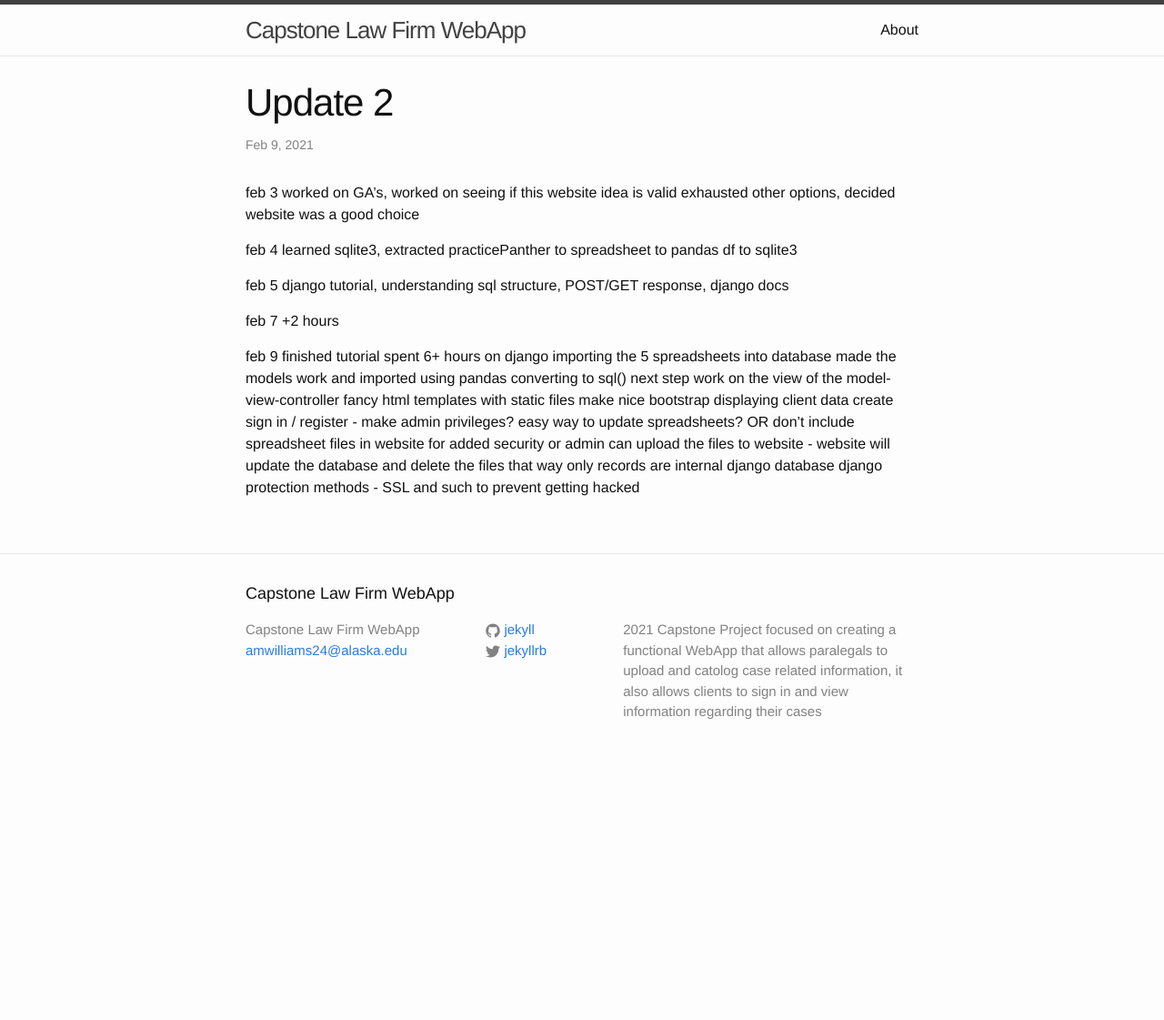
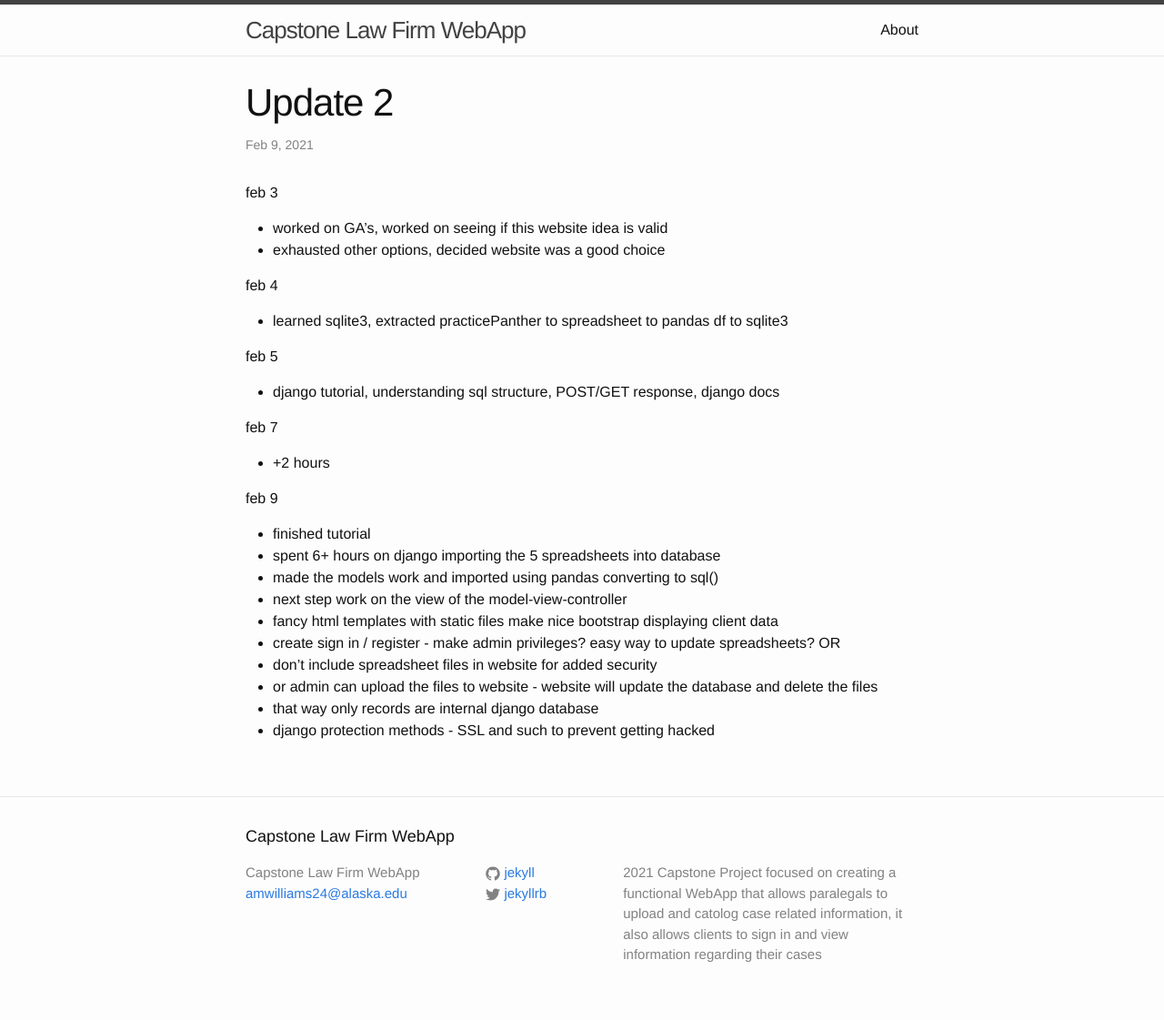
Before and after one commit to GuitarMusashi616/GuitarMusashi616.github.io, a Jekyll site: the page built from _posts/2021-02-09-Update 2.markdown, in a window 1280 px wide. Shown: the whole page at 91% size. Built offline with Jekyll 4.4.1, drawn with Linux system fonts in a browser that asks for light colours; our own code applies the rules of GitHub Pages for plain Markdown files; before the commit the page ends 900 px from its top, so only the background shows below that.

```diff
--- a/_posts/2021-02-09-Update 2.markdown
+++ b/_posts/2021-02-09-Update 2.markdown
@@ -1,25 +1,25 @@
 
 feb 3
-worked on GA's, worked on seeing if this website idea is valid
-exhausted other options, decided website was a good choice
+- worked on GA's, worked on seeing if this website idea is valid
+- exhausted other options, decided website was a good choice
 
 feb 4
-learned sqlite3, extracted practicePanther to spreadsheet to pandas df to sqlite3
+- learned sqlite3, extracted practicePanther to spreadsheet to pandas df to sqlite3
 
 feb 5
-django tutorial, understanding sql structure, POST/GET response, django docs
+- django tutorial, understanding sql structure, POST/GET response, django docs
 
 feb 7
-+2 hours
+- +2 hours
 
 feb 9
-finished tutorial
-spent 6+ hours on django importing the 5 spreadsheets into database
-made the models work and imported using pandas converting to sql()
-next step work on the view of the model-view-controller
-fancy html templates with static files make nice bootstrap displaying client data
-create sign in / register - make admin privileges? easy way to update spreadsheets? OR
-don't include spreadsheet files in website for added security
-or admin can upload the files to website - website will update the database and delete the files
-that way only records are internal django database
-django protection methods - SSL and such to prevent getting hacked
+- finished tutorial
+- spent 6+ hours on django importing the 5 spreadsheets into database
+- made the models work and imported using pandas converting to sql()
+- next step work on the view of the model-view-controller
+- fancy html templates with static files make nice bootstrap displaying client data
+- create sign in / register - make admin privileges? easy way to update spreadsheets? OR
+- don't include spreadsheet files in website for added security
+- or admin can upload the files to website - website will update the database and delete the files
+- that way only records are internal django database
+- django protection methods - SSL and such to prevent getting hacked
```
